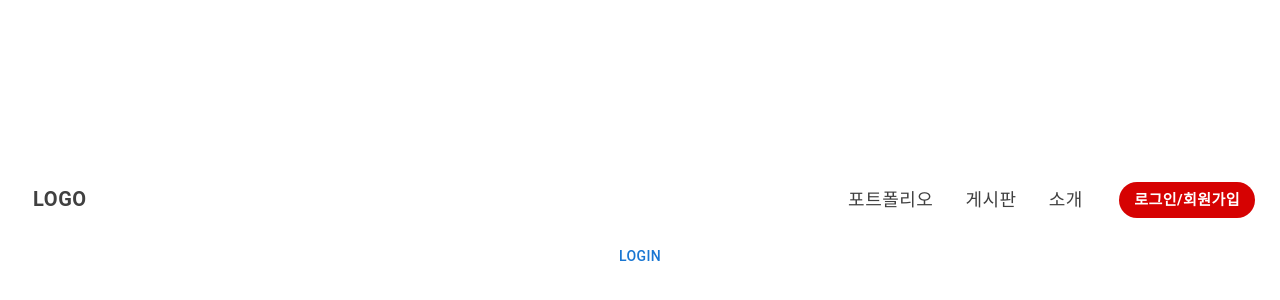
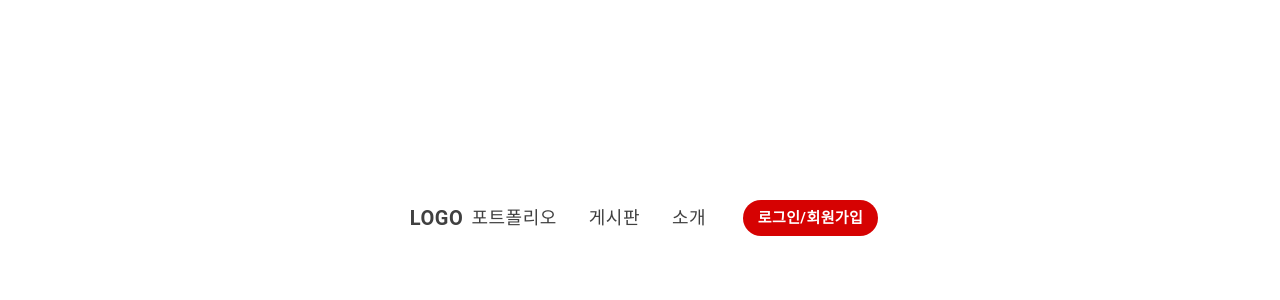
Before and after one commit to costar011/ssc, a React (Vite) app: page /signup in a window 1280 px wide. Shown: the part 182-482 px from the top of the page. Built offline with nearby package versions, Linux system fonts and the light colour scheme.

Commit message:
div -> mui Stack

```diff
--- a/src/pages/Introduce.tsx
+++ b/src/pages/Introduce.tsx
@@ -6,27 +6,18 @@ import styled from "@emotion/styled";
 
 import Stack from '@mui/material/Stack';
 
-const Style = styled.div` /* Style 컴포넌트 */
-  display: flex;
-  flex-direction: column;
-  justify-content: center;
-  align-items: center;
-  height: 100vh;
-  position: relative;
-
-  .header-line {
-    width: 100%;
-  }
-`;
-
 const Introduce = () => {
-  const navigate = useNavigate();
   return (
-    <Style>
-      <div className="header-line">
-        <Header />
-      </div>
-    </Style>
+    <Stack
+      direction="column"
+      height="100vh"
+      display="flex"
+      justifyContent="center"
+      alignItems="center"
+      position="relative"
+    >
+      <Header />
+    </Stack>
   );
 };
 export default Introduce;
--- a/src/pages/Main.tsx
+++ b/src/pages/Main.tsx
@@ -2,59 +2,18 @@ import styled from "@emotion/styled";
 import Header from "../component/header";
 import Stack from '@mui/material/Stack';
 
-const Style = styled.div` /* Style 컴포넌트 */
-  display: flex;
-  flex-direction: column;
-  justify-content: center;
-  align-items: center;
-  height: 100vh;
-  position: relative;
-
-  .header-line {
-    width: 100%;
-  }
-
-  .main-container {
-    dopacity: 0;
-    animation: smoothAppear 1s forwards;
-    animation-delay: 0.5s;
-    margin: 15px 0;
-    font-size: 2.4rem;
-    font-weight: bold;
-    color: midnightblue;
-
-    span{
-      font-size: 2.7rem;
-      font-family: 'Pacifico', cursive;
-    }
-  }
-
-  .sub-main-container {
-    display: flex;
-    flex-direction: column;
-    justify-content: center;
-    align-items: center;
-    width: 100%;
-    height: 100%;
-  }
-`;
-
 const Main = () => {
   return (
-    <Style>
-      <Stack className="header-line">
-        <Header />
-      </Stack>
-      <div className="main-container">
-        <span>SSCLab에 오신것을 환영합니다.</span>
-        <span>동아리 웹 페이지 입니다.</span>
-      </div>
-
-      <div className="sub-main-container">
-        <span>컴퓨터학과 동아리 포트폴리오 입니다.</span>
-        <span>SSC란 Societal Safety Communication Lab 뜻합니다.</span>
-      </div>
-    </Style>
+    <Stack
+    direction="column"
+    height="100vh"
+    display="flex"
+    justifyContent="center"
+    alignItems="center"
+    position="relative"
+  >
+    <Header />
+  </Stack>
   );
 };
 
--- a/src/pages/Portfolio.tsx
+++ b/src/pages/Portfolio.tsx
@@ -7,7 +7,6 @@ import styled from "@emotion/styled";
 import Stack from "@mui/material/Stack";
 
 const Portfolio = () => {
-  const navigate = useNavigate();
   return (
     <Stack
       direction="column"
--- a/src/pages/signup.tsx
+++ b/src/pages/signup.tsx
@@ -4,30 +4,22 @@ import Header from "../component/header";
 import styled from "@emotion/styled";
 import { useNavigate } from "react-router-dom";
 
-const Style = styled.div` /* Style 컴포넌트 */
-  display: flex;
-  flex-direction: column;
-  justify-content: center;
-  align-items: center;
-  height: 100vh;
-  position: relative;
-
-  .header-line {
-    width: 100%;
-  }
-`;
+import Stack from "@mui/material/Stack";
 
 const Signup = () => {
   const navigate = useNavigate();
   const Btn = () => navigate("/");
   return (
-    <Style>
-      <div className="header-line">
-        <Header />
-      </div>
-
-      <Button onClick={Btn}>login</Button>
-    </Style>
+    <Stack
+      direction="column"
+      height="100vh"
+      display="flex"
+      justifyContent="center"
+      alignItems="center"
+      position="relative"
+    >
+      <Header />
+    </Stack>
   );
 };
 
```
